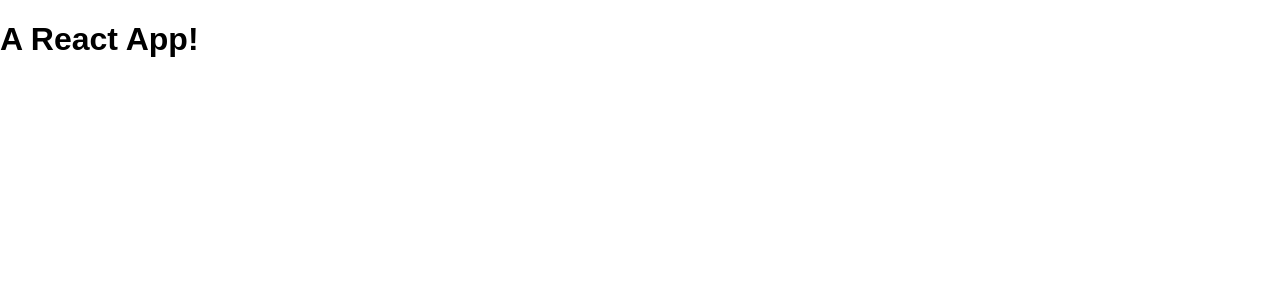
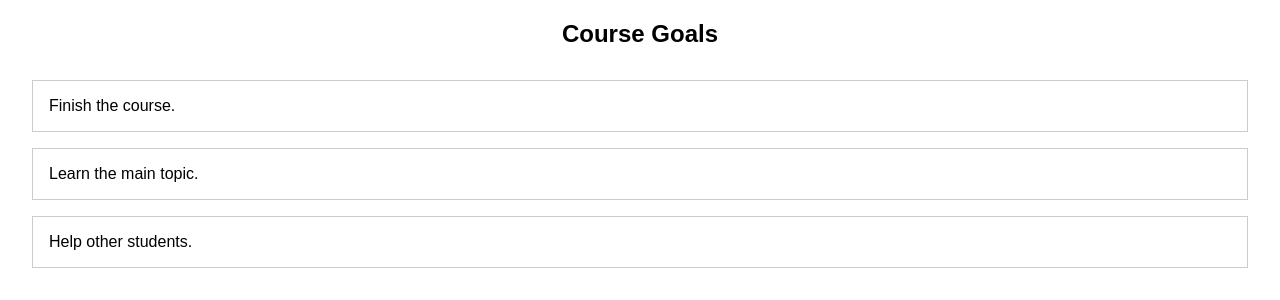
Before and after one commit to polyca-git/reactjs-refresh, a React (Create React App) app: page / in a window 1280 px wide. Shown: the top 300 px of the page. Built offline with nearby package versions, Linux system fonts and the light colour scheme.

Commit message:
Creating, importing, using components and using CSS

```diff
--- /dev/null
+++ b/src/App.css
@@ -0,0 +1,15 @@
+.course-goals h2 {
+    text-align: center;
+}
+
+.goal-list {
+    list-style: none;
+    margin: 2rem;
+    padding: 0;
+}
+
+.goal-list li {
+    margin: 1rem 0;
+    border: 1px solid #ccc;
+    padding: 1rem;
+}
--- a/src/App.js
+++ b/src/App.js
@@ -1,13 +1,18 @@
 import React from 'react';
 
-//const App = () => {
-//  return <h1 title='This works!'>A React App!</h1>; //A react component has to return JSX. If we would try to return an objet we would get an error.
-//};
+import './App.css'; //We imported our CSS file
+import GoalList from './components/GoalList'; //Example import of a component we have created.
 
-class App extends React.Component{
-  render (){
-    return <h1 title='This works!'>A React App!</h1>; //A react component has to return JSX. If we would try to return an objet we would get an error.
-  }
-}
+
+class App extends React.Component {
+  render() {
+    return <div className="course-goals">
+      <h2>Course Goals</h2>
+      <GoalList />
+    </div>;
+  }//<GoalList /> is an example use of a component we have created and imported.
+}//These looks like html, but they are JSX eventually they will be translated to html.
+//The div tag in the return statement takes className attribute, this is class we know from the HTML, but since Javascript
+//Has a component called class, JSX uses className instead of class keyword.
 
 export default App;
--- /dev/null
+++ b/src/components/GoalList.js
@@ -0,0 +1,16 @@
+import React from 'react';
+
+const GoalList = () => {
+    return (
+        <ul className="goal-list">
+            <li>Finish the course.</li>
+            <li>Learn the main topic.</li>
+            <li>Help other students.</li>
+        </ul>
+    );
+}
+//We have created a component here, which holds a list JSX code. Be careful we are using a CSS file, but we didnt import it.
+//We sould be imported the css where will we use our component, then the CSS will be activated.
+
+
+export default GoalList;
```
